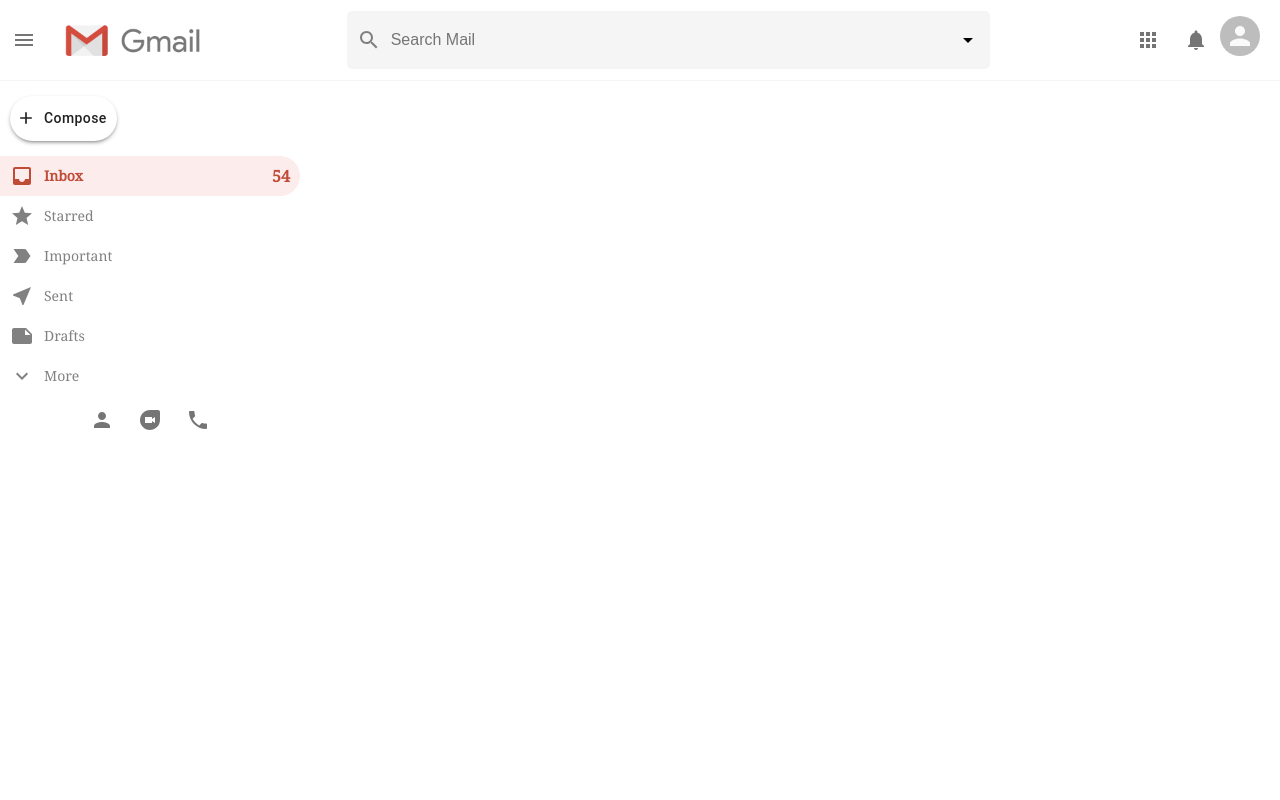
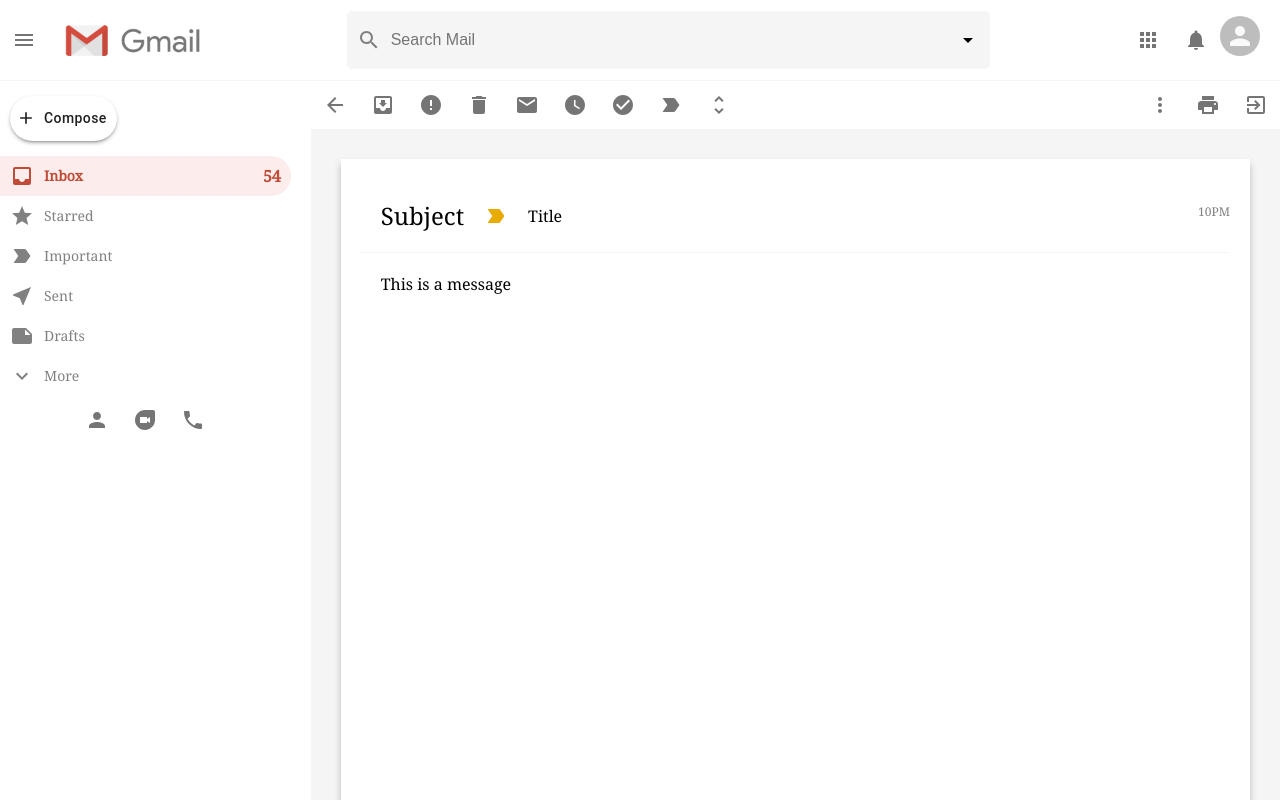
Before and after one commit to SADIK112/gmail-clone, a React (Create React App) app: page /mail in a window 1280 px wide. Shown: the top 800 px of the page. Built offline with nearby package versions, Linux system fonts and the light colour scheme.

Commit message:
emailList Icon and design added

```diff
--- a/package.json
+++ b/package.json
@@ -5,6 +5,7 @@
   "dependencies": {
     "@material-ui/core": "^4.11.2",
     "@material-ui/icons": "^4.11.2",
+    "@reduxjs/toolkit": "^1.5.0",
     "@testing-library/jest-dom": "^5.11.8",
     "@testing-library/react": "^11.2.2",
     "@testing-library/user-event": "^12.6.0",
--- a/src/App.js
+++ b/src/App.js
@@ -1,7 +1,7 @@
 import "./App.css";
 import Header from "./header";
 import Sidebar from "./sidebar";
-import Mail from "./email";
+import Email from "./email";
 import EmailList from "./emailList"
 import {
   BrowserRouter as Router,
@@ -18,7 +18,7 @@
         <Sidebar />
         <Switch>
           <Route path="/mail">
-            <Mail />
+            <Email />
           </Route>
           <Route path="/">
             <EmailList />
--- a/src/email.css
+++ b/src/email.css
@@ -0,0 +1,59 @@
+.mails {
+    flex: 1;
+    background-color: whitesmoke;
+}
+
+.mail__tools {
+    display: flex;
+    justify-content: space-between;
+    background-color: white;
+}
+
+.mail__toolsLeft {
+    display: flex;
+}
+
+.mail__body {
+    display: flex;
+    flex-direction: column;
+    margin: 30px;
+    background-color: white;
+    padding: 20px;
+    height: 100vh;
+    box-shadow: 0px 5px 7px 0px rgba(0, 0, 0, 0.24);
+}
+
+.mail__bodyHeader {
+    display: flex;
+    align-items: center;
+    border-bottom: 1px solid whitesmoke;
+    padding: 20px;
+    position: relative;
+}
+
+.mail__bodyHeader > h2 {
+    font-weight: 400;
+    margin-right: 20px;
+}
+
+.mail__bodyHeader > p {
+    margin-left: 20px;
+}
+
+.mail__message > p {
+    padding: 20px;
+    margin-right: 20px;
+    overflow-wrap: break-word;
+}
+
+.mail__important {
+    color: #e8ab02 !important;
+}
+
+.mail__time {
+    position: absolute;
+    top: 24px;
+    right: 0;
+    font-size: 12px;
+    color: grey;
+}
--- a/src/email.js
+++ b/src/email.js
@@ -1,9 +1,81 @@
 import React from 'react'
 import './email.css'
+import { useHistory } from 'react-router-dom';
+import { IconButton } from '@material-ui/core';
+import ArrowBackIcon from '@material-ui/icons/ArrowBack';
+import MoveToInboxIcon from '@material-ui/icons/MoveToInbox';
+import ErrorIcon from '@material-ui/icons/Error';
+import DeleteIcon from '@material-ui/icons/Delete';
+import EmailIcon from '@material-ui/icons/Email';
+import WatchLaterIcon from '@material-ui/icons/WatchLater';
+import CheckCircleIcon from '@material-ui/icons/CheckCircle';
+import LabelImportantIcon from '@material-ui/icons/LabelImportant';
+import MoreVertIcon from '@material-ui/icons/UnfoldMore';
+import UnfoldMoreIcon from '@material-ui/icons/MoreVert';
+import PrintIcon from '@material-ui/icons/Print';
+import ExitToAppIcon from '@material-ui/icons/ExitToApp';
 
 function Email() {
+
+    const history = useHistory();
+
     return (
-        <div className="all__emails">
+        <div className="mails">
+            <div className="mail__tools">
+                <div className="mail__toolsLeft">
+                    <IconButton onClick={() => history.push('/')}>
+                        <ArrowBackIcon />
+                    </IconButton>
+                    <IconButton>
+                        <MoveToInboxIcon />
+                    </IconButton>
+                    <IconButton>
+                        <ErrorIcon />
+                    </IconButton>
+                    <IconButton>
+                        <DeleteIcon />
+                    </IconButton>
+                    <IconButton>
+                        <EmailIcon />
+                    </IconButton>
+                    <IconButton>
+                        <WatchLaterIcon />
+                    </IconButton>
+                    <IconButton>
+                        <CheckCircleIcon />
+                    </IconButton>
+                    <IconButton>
+                        <LabelImportantIcon />
+                    </IconButton>
+                    <IconButton>
+                        <MoreVertIcon />
+                    </IconButton>
+                </div>
+
+                <div className="mail__toolsRight">
+                    <IconButton>
+                        <UnfoldMoreIcon />
+                    </IconButton>
+                    <IconButton>
+                        <PrintIcon />
+                    </IconButton>
+                    <IconButton>
+                        <ExitToAppIcon />
+                    </IconButton>
+                </div>
+            </div>
+
+            <div className="mail__body">
+                <div className="mail__bodyHeader">
+                    <h2>Subject</h2>
+                    <LabelImportantIcon className="mail__important" />
+                    <p>Title</p>
+                    <p className="mail__time">10PM</p>
+                </div>
+                <div className="mail__message">
+                    <p>This is a message</p>
+                </div>
+            </div>
 
         </div>
     )
--- a/src/emailList.js
+++ b/src/emailList.js
@@ -48,7 +48,7 @@
             </div>
 
             <div className="emailList__sections">
-                    <Section Icon={InboxIcon} title="primary" color="red" selected />
+                    <Section Icon={InboxIcon} title="Primary" color="red" selected />
                     <Section Icon={PeopleIcon} title="Socials" color="#1A73E8"  />
                     <Section Icon={LocalOfferIcon} title="Promotions" color="green"  />
             </div>
--- a/src/emailRow.js
+++ b/src/emailRow.js
@@ -1,12 +1,16 @@
 import React from 'react'
 import './emailRow.css'
-import { Checkbox, IconButton } from '@material-ui/core'
+import { Checkbox, IconButton } from '@material-ui/core';
+import { useHistory } from 'react-router-dom';
 import StarBorderOutlinedIcon from '@material-ui/icons/StarBorderOutlined';
 import LabelImportantOutlinedIcon from '@material-ui/icons/LabelImportantOutlined';
 
 function EmailRow({ id, title, subject, description, time }) {
+
+    const history = useHistory()
+
     return (
-        <div className="emailRow">
+        <div onClick={() => history.push('/mail')} className="emailRow">
             <div className="emailRow__options">
                 <Checkbox />
                 <IconButton>
```
Also changed, not shown: 2 other files (tests, documents, lock files or other folders).
